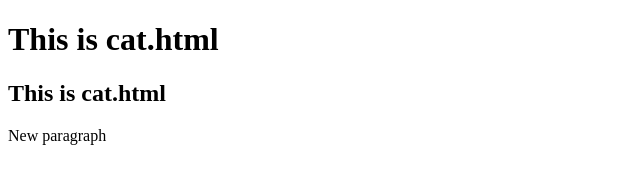
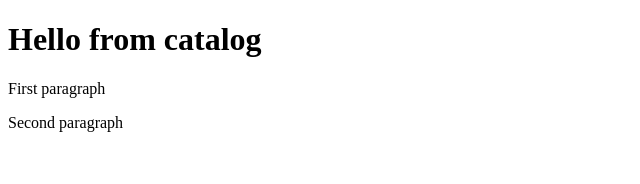
Before and after one commit to Imbervika/training_u1, a plain HTML site: page cat.html in a window 1280 px wide. Shown: the whole page, without its empty margins (0-640 px from the left). Drawn offline with Linux system fonts and the light colour scheme.

Commit message:
second cat

```diff
--- a/cat.html
+++ b/cat.html
@@ -7,8 +7,8 @@
     <title>Document</title>
 </head>
 <body>
-    <h1>This is cat.html</h1>
-    <h2>This is cat.html</h2>
-    <p>New paragraph</p>
+    <h1>Hello from catalog</h1>
+    <p>First paragraph</p>
+    <p>Second paragraph</p>
 </body>
 </html>
```
